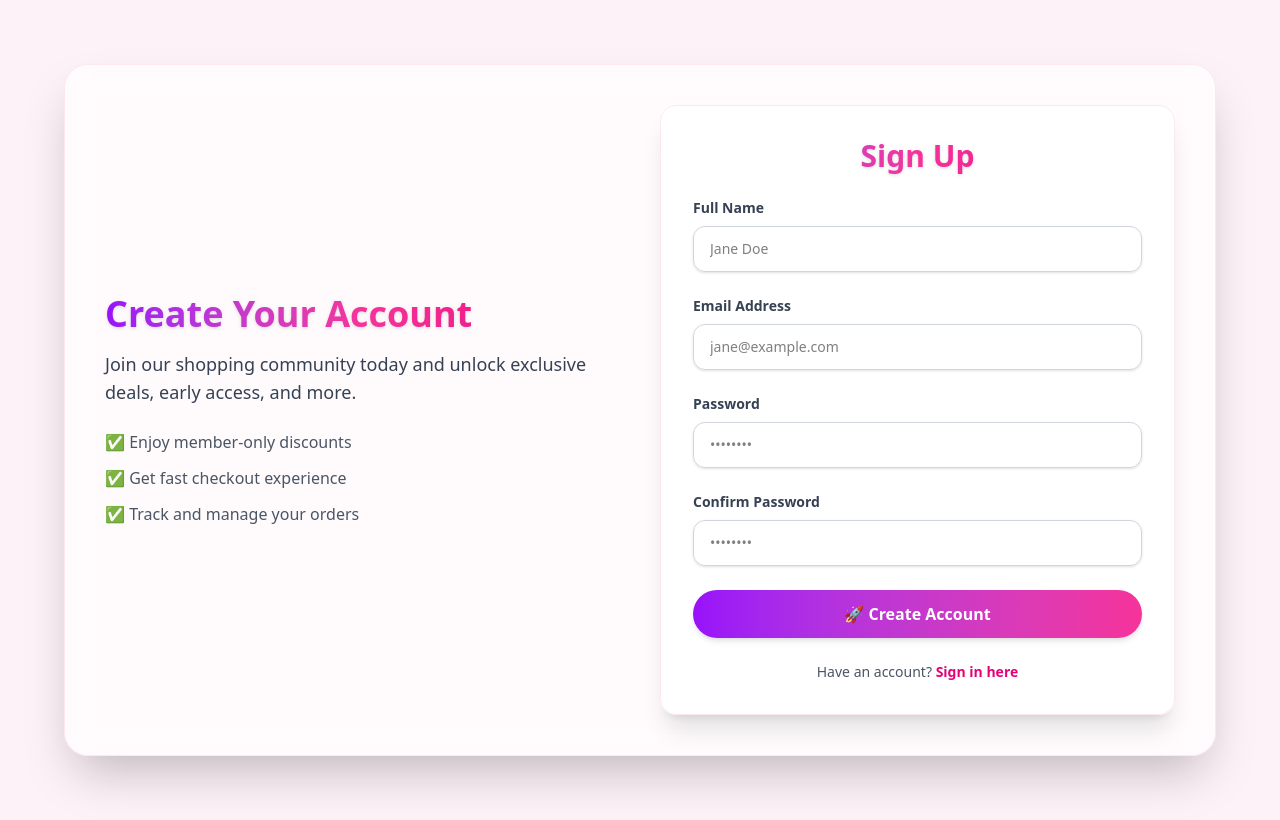
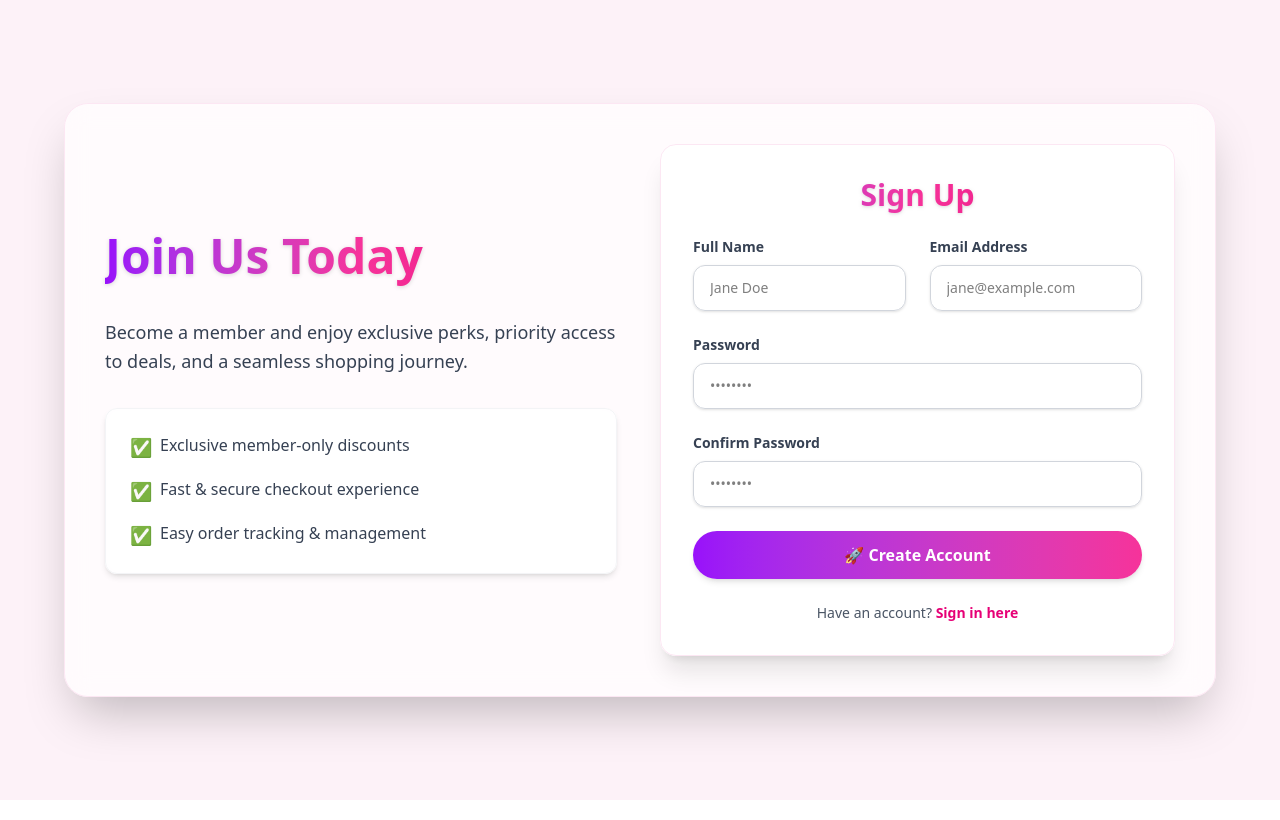
Before and after one commit to iamavikraxit/doctor-appointment-frontend, a React (Vite) app: page /signup in a window 1280 px wide. Built offline with nearby package versions, Linux system fonts and the light colour scheme.

Commit message:
Enhance Login and Register pages with improved layouts, updated member benefits, and streamlined user experience for better engagement

```diff
--- a/src/pages/Login.jsx
+++ b/src/pages/Login.jsx
@@ -14,11 +14,22 @@ const Login = () => {
                     <p className="text-gray-700 text-base sm:text-lg">
                         Sign in to your account to shop your favorite products and manage your orders.
                     </p>
-                    <ul className="text-sm text-gray-500 space-y-2 pt-2">
-                        <li>✅ Exclusive member discounts</li>
-                        <li>✅ Fast & easy checkout</li>
-                        <li>✅ Track your orders live</li>
-                    </ul>
+                    <div className="bg-white/60 backdrop-blur rounded-xl shadow-md border border-gray-100 p-6">
+                        <ul className="space-y-4 text-gray-700 text-sm sm:text-base font-medium">
+                            <li className="flex items-start gap-2">
+                                <span className="text-green-500 text-lg">✅</span>
+                                <span>Exclusive member-only discounts</span>
+                            </li>
+                            <li className="flex items-start gap-2">
+                                <span className="text-green-500 text-lg">✅</span>
+                                <span>Fast & secure checkout experience</span>
+                            </li>
+                            <li className="flex items-start gap-2">
+                                <span className="text-green-500 text-lg">✅</span>
+                                <span>Easy order tracking & management</span>
+                            </li>
+                        </ul>
+                    </div>
                 </div>
 
                 {/* Right - Login Form */}
--- a/src/pages/Register.jsx
+++ b/src/pages/Register.jsx
@@ -7,20 +7,32 @@ const Register = () => {
 
                 {/* Left Side - Welcome Text */}
                 <div className="flex items-center h-full">
-                    <div className="space-y-6 text-center lg:text-left">
-                        <h2 className="text-3xl sm:text-4xl font-extrabold text-transparent bg-clip-text bg-gradient-to-r from-purple-600 via-pink-500 to-pink-600 drop-shadow mb-4">
-                            Create Your Account
+                    <div className="space-y-8 text-center lg:text-left max-w-lg">
+                        <h2 className="text-4xl sm:text-5xl font-extrabold leading-tight text-transparent bg-clip-text bg-gradient-to-r from-purple-600 via-pink-500 to-pink-600 drop-shadow-sm">
+                            Join Us Today
                         </h2>
-                        <p className="text-gray-700 text-base sm:text-lg">
-                            Join our shopping community today and unlock exclusive deals, early access, and more.
+                        <p className="text-gray-700 text-base sm:text-lg leading-relaxed">
+                            Become a member and enjoy exclusive perks, priority access to deals, and a seamless shopping journey.
                         </p>
-                        <ul className="mt-6 space-y-3 text-gray-600 text-sm sm:text-base">
-                            <li>✅ Enjoy member-only discounts</li>
-                            <li>✅ Get fast checkout experience</li>
-                            <li>✅ Track and manage your orders</li>
+                        <div className="bg-white/60 backdrop-blur rounded-xl shadow-md border border-gray-100 p-6">
+                            <ul className="space-y-4 text-gray-700 text-sm sm:text-base font-medium">
+                                <li className="flex items-start gap-2">
+                                    <span className="text-green-500 text-lg">✅</span>
+                                    <span>Exclusive member-only discounts</span>
+                                </li>
+                                <li className="flex items-start gap-2">
+                                    <span className="text-green-500 text-lg">✅</span>
+                                    <span>Fast & secure checkout experience</span>
+                                </li>
+                                <li className="flex items-start gap-2">
+                                    <span className="text-green-500 text-lg">✅</span>
+                                    <span>Easy order tracking & management</span>
+                                </li>
                             </ul>
                         </div>
                     </div>
+                </div>
+
 
                 {/* Right Side - Registration Form */}
                 <div className="bg-white/90 backdrop-blur-md border border-pink-100 rounded-2xl shadow-xl p-6 sm:p-8 w-full">
@@ -29,6 +41,8 @@ const Register = () => {
                     </h2>
 
                     <form className="space-y-6">
+                        {/* Row with Name and Email */}
+                        <div className="grid grid-cols-1 sm:grid-cols-2 gap-6">
                             <div>
                                 <label htmlFor="name" className="block text-sm font-semibold text-gray-700 mb-2">Full Name</label>
                                 <input
@@ -52,7 +66,9 @@ const Register = () => {
                                     required
                                 />
                             </div>
+                        </div>
 
+                        {/* Password */}
                         <div>
                             <label htmlFor="password" className="block text-sm font-semibold text-gray-700 mb-2">Password</label>
                             <input
@@ -65,6 +81,7 @@ const Register = () => {
                             />
                         </div>
 
+                        {/* Confirm Password */}
                         <div>
                             <label htmlFor="confirmPassword" className="block text-sm font-semibold text-gray-700 mb-2">Confirm Password</label>
                             <input
@@ -85,6 +102,7 @@ const Register = () => {
                         </button>
                     </form>
 
+
                     {/* Login Link */}
                     <p className="mt-6 text-center text-sm text-gray-600">
                         Have an account?{' '}
```
Lines whose indentation alone changed are shown as unchanged.
